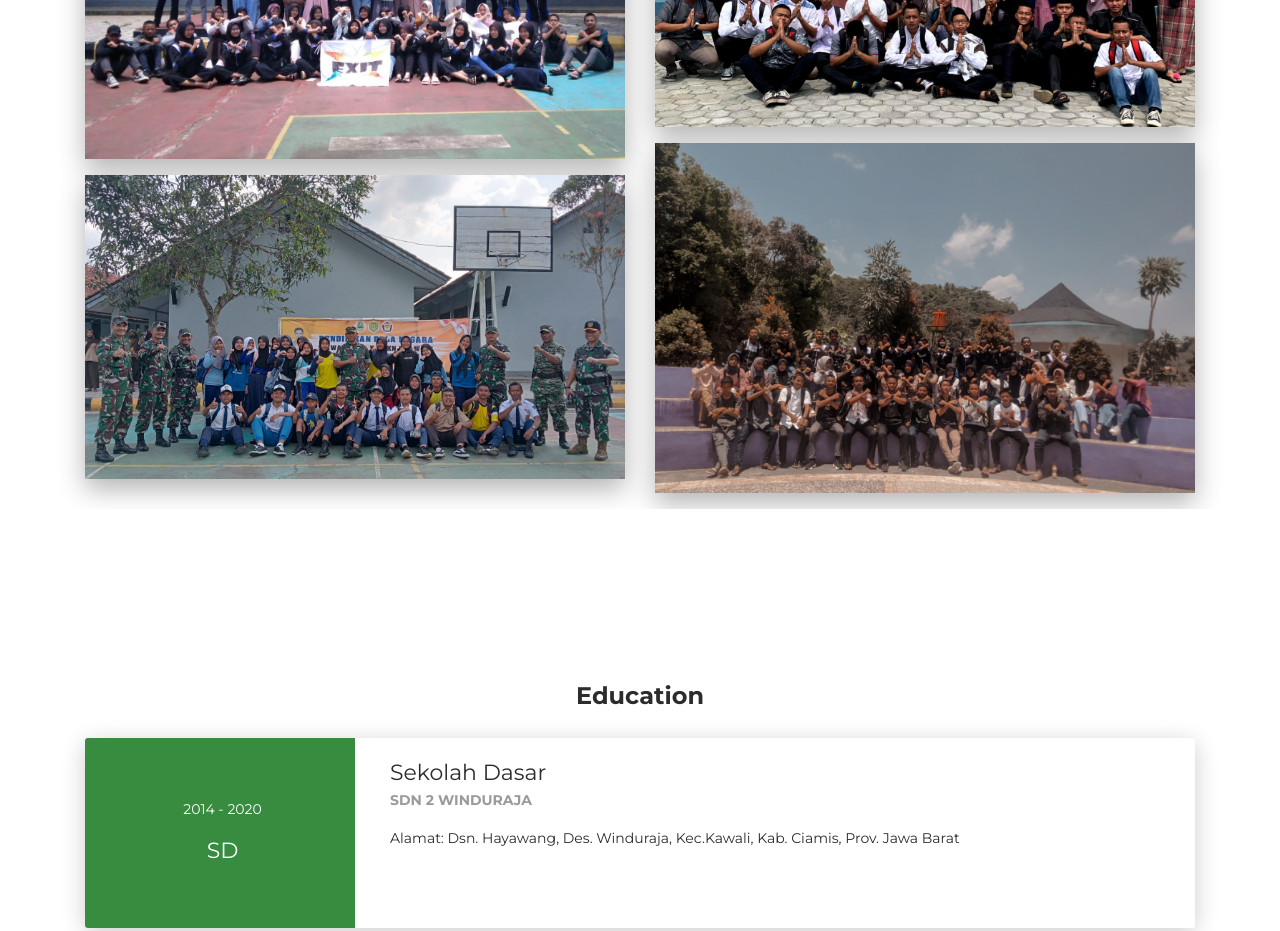
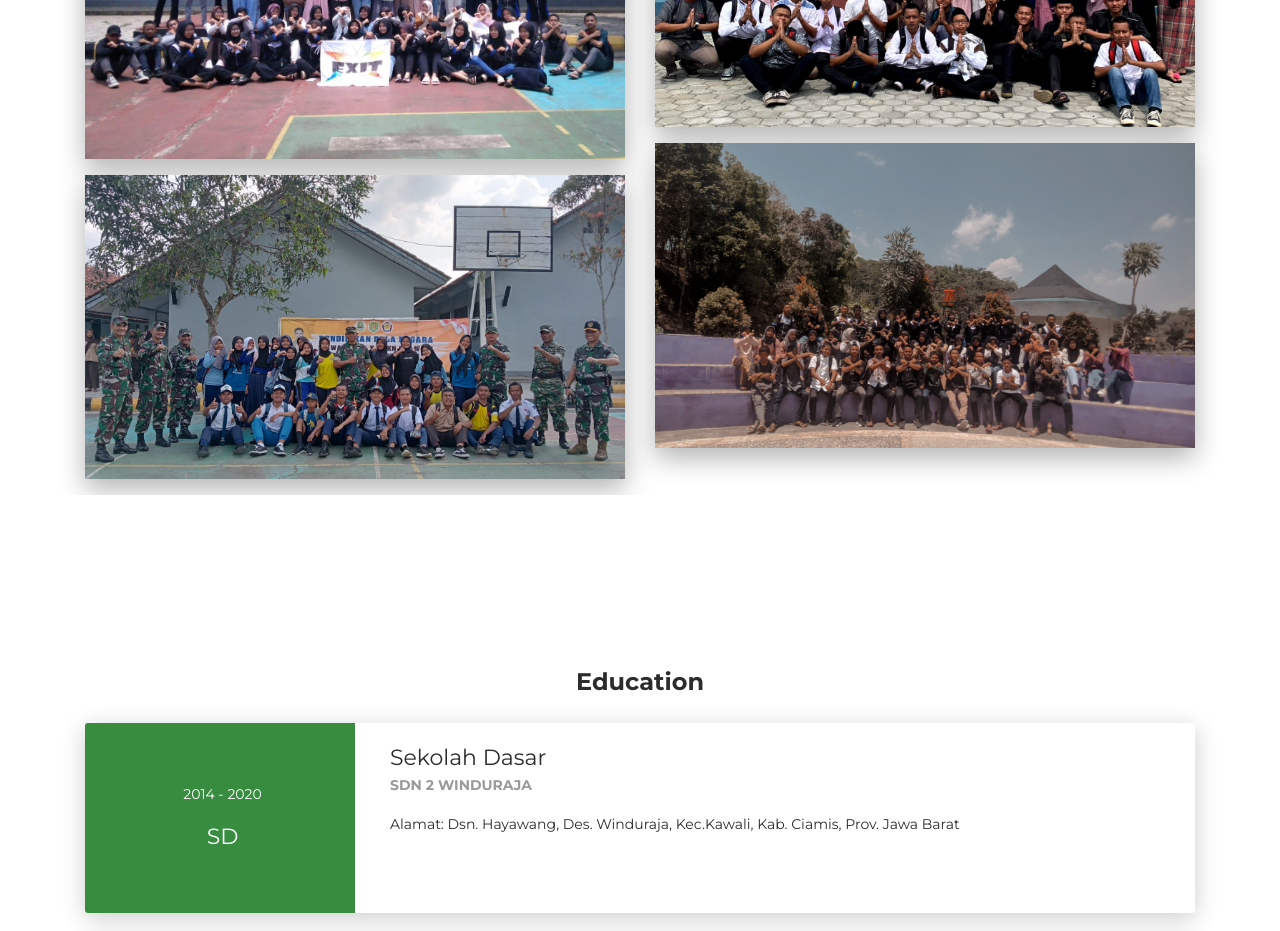
Before and after one commit to pajarazmi/pajarazmi.github.io, a plain HTML site: page index.html in a window 1280 px wide. Shown: the part 1760-2691 px from the top of the page. Drawn offline with Linux system fonts and the light colour scheme.

Commit message:
Update index.html

```diff
--- a/index.html
+++ b/index.html
@@ -185,7 +185,7 @@
                     </figcaption>
                   </figure></a></div>
               <div class="cc-porfolio-image img-raised" data-aos="fade-up" data-aos-anchor-placement="top-bottom"><a href="#web-development">
-                  <figure class="cc-effect"><img src="images/Exit3.jpeg" alt="Image"/>
+                  <figure class="cc-effect"><img src="images/Exit2.jpeg" alt="Image"/>
                     <figcaption>
                       <div class="h4">EXIT</div>
                       <p>SMKN 1 Kawali</p>
```
